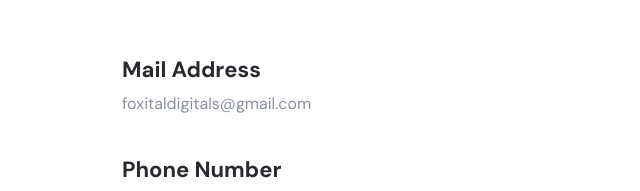
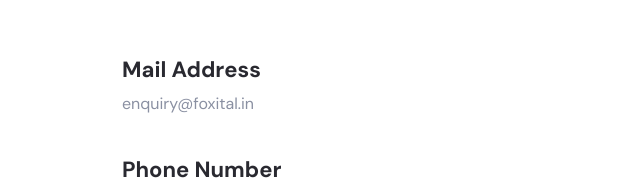
Before and after one commit to Foxital/foxital, a plain HTML site: page contact.html in a window 1280 px wide. Shown: the part 1095-1286 px from the top of the page, 0-640 px from the left. Drawn offline with Linux system fonts and the light colour scheme.

Commit message:
email change

```diff
--- a/contact.html
+++ b/contact.html
@@ -120,12 +120,12 @@
          <ul>
 
             <li><i class="fas fa-star"></i> <a href="tel: +919952428768">+91 99524 28768</a></li>
-            <li><i class="fas fa-star"></i> <a href="mailto:foxitaldigitals@gmail.com">foxitaldigitals@gmail.com</a></li>
+            <li><i class="fas fa-star"></i> <a href="mailto:enquiry@foxital.in">enquiry@foxital.in</a></li>
          </ul>
       </div>
       <div class="tpoffcanvas__input d-none d-sm-block">
          <p>Get Update</p>
-         <form class="p-relative" action="https://formsubmit.co/foxitaldigitals@gmail.com" method="post">
+         <form class="p-relative" action="https://formsubmit.co/enquiry@foxital.in" method="post">
             <input type="hidden" name="_subject" value="New Subscriber!!">
             <input type="email" name="email" placeholder="Enter mail" required>
             <button type="submit"><i class="fas fa-paper-plane"></i></button>
@@ -174,7 +174,7 @@
                   </div>
                   <div class="tp-contact-info mb-40">
                      <h4 class="contact-title">Mail Address</h4>
-                     <span><a href="mailto:(foxitaldigitals@gmail.com)">foxitaldigitals@gmail.com</a></span>
+                     <span><a href="mailto:(enquiry@foxital.in)">enquiry@foxital.in</a></span>
 
                   </div>
                   <div class="tp-contact-info mb-40">
@@ -192,7 +192,7 @@
 
                      <h4 class="tp-contact-big-title">Let’s Talk...</h4>
                      <div class="tpcontact__form tpcontact__form-3">
-                       <form class="p-relative" action="https://formsubmit.co/foxitaldigitals@gmail.com" method="post">
+                       <form class="p-relative" action="https://formsubmit.co/enquiry@foxital.in" method="post">
                          <input type="hidden" name="_subject" value="New Customer Contacted">
                            <input name="name" type="text" placeholder="Enter your Name" required>
                            <input name="email" type="email" placeholder="Enter your Mail" required>
```
Also changed, not shown: about.html (+2 -2 lines), index.html (+2 -2 lines), portfolio-details/zymaa-brand.html (+2 -2 lines), portfolio-details/zymaa-logo.html (+2 -2 lines).
